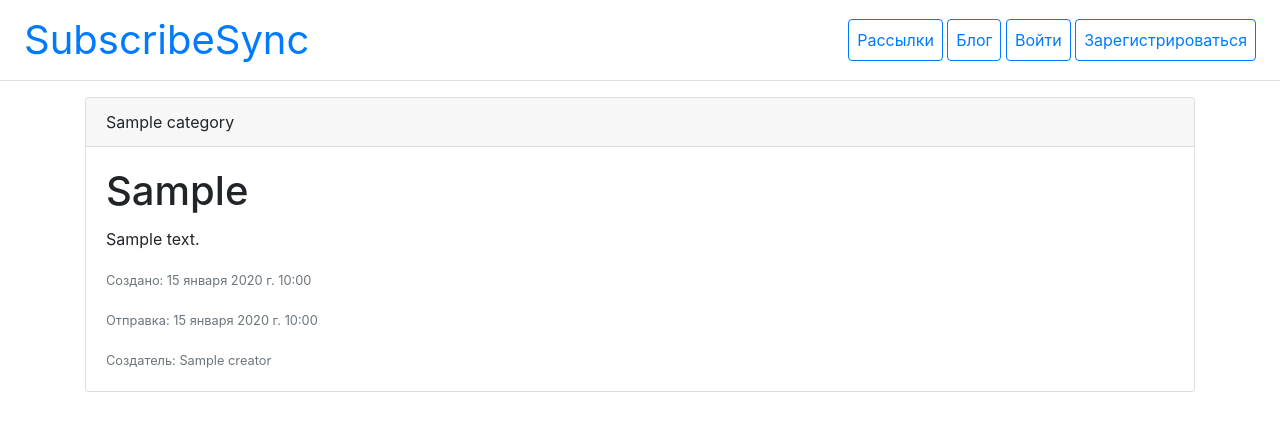
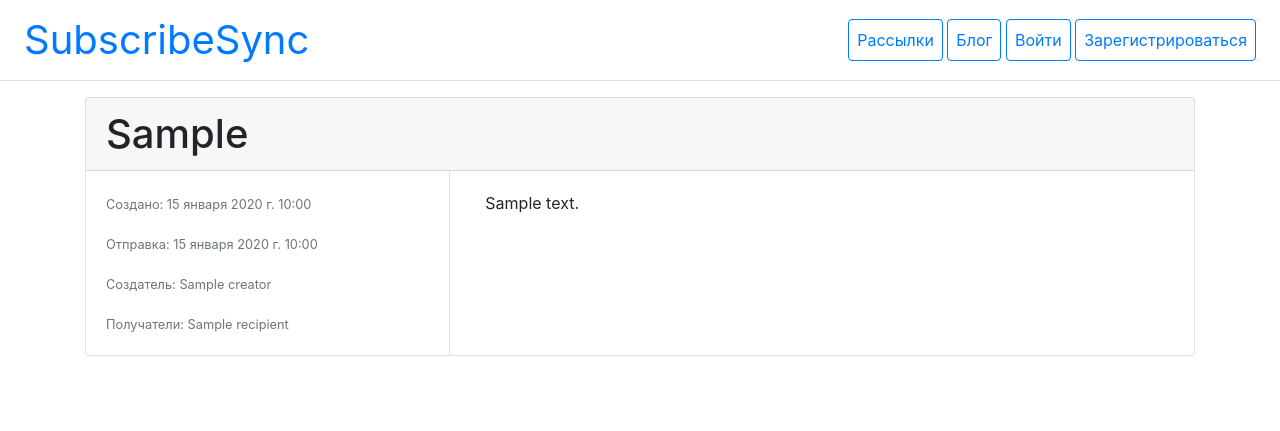
Before and after one commit to RObotiaga/Delayed-mailing, a Django app: template mailing_creation/templates/mailing_creation/newsletter_info.html in a window 1280 px wide. Shown: the top 431 px of the page. Run offline with Django 4.2, Linux system fonts and the light colour scheme; tables that the repository leaves empty hold one stand-in row (values such as "Sample post"); the template is opened without the code that fills it: values that come from a table or form of the project are taken from there, most other values are stand-ins (such as "Sample title", 1, 10 or a date in 2020); data that the repository does not hold is empty; some libraries are stand-ins or nearby versions.

Commit message:
rework newsletter_list.html

```diff
--- a/mailing_creation/admin.py
+++ b/mailing_creation/admin.py
@@ -6,7 +6,7 @@ from .models import Newsletter, NewsletterMessage, NewsletterLog
 
 @admin.register(Newsletter)
 class NewsletterAdmin(admin.ModelAdmin):
-    list_display = ('status', 'creator', 'delivery_time', 'frequency',)
+    list_display = ('status', 'creator', 'delivery_time', 'frequency', 'recipients')
     list_filter = ('creator', 'status', 'frequency')
     search_fields = ('id', 'delivery_time',)
 
--- a/mailing_creation/forms.py
+++ b/mailing_creation/forms.py
@@ -1,11 +1,11 @@
 from django import forms
 from .models import Newsletter, NewsletterMessage
-
+from django.contrib.postgres.fields import ArrayField
 
 class CreateNewsletterForm(forms.ModelForm):
     delivery_time = forms.DateTimeField(widget=forms.widgets.DateInput(attrs={'type': 'datetime-local'}))
     end_delivery_time = forms.DateTimeField(widget=forms.widgets.DateInput(attrs={'type': 'datetime-local'}))
-
+    recipients = ArrayField(forms.CharField(max_length=100), default=list, verbose_name='Получатели')
     class Meta:
         model = Newsletter
         fields = ['delivery_time', 'end_delivery_time', 'frequency', 'recipients']
--- a/mailing_creation/models.py
+++ b/mailing_creation/models.py
@@ -1,4 +1,3 @@
-from django.contrib.auth import get_user_model
 from django.db import models
 from django.conf import settings
 from django.contrib.postgres.fields import ArrayField
@@ -29,7 +28,7 @@ class Newsletter(models.Model):
 
     task_id = models.CharField(max_length=100, blank=True, null=True)
 
-    recipients = ArrayField(models.CharField(max_length=100), default=list)
+    recipients = ArrayField(models.CharField(max_length=100), default=list, verbose_name='Получатели')
 
     def __str__(self):
         return f'Рассылка {self.pk}'
@@ -44,6 +43,7 @@ class Newsletter(models.Model):
             )
         ]
 
+
 class NewsletterMessage(models.Model):
     newsletter = models.ForeignKey(Newsletter, on_delete=models.CASCADE)
     theme = models.CharField(max_length=255)
@@ -55,6 +55,7 @@ class NewsletterMessage(models.Model):
     class Meta:
         verbose_name = 'сообщение'
         verbose_name_plural = 'сообщения'
+
 
 class NewsletterLog(models.Model):
     newsletter = models.ForeignKey(NewsletterMessage, on_delete=models.CASCADE)
--- a/mailing_creation/signals.py
+++ b/mailing_creation/signals.py
@@ -18,7 +18,8 @@ def create_task_on_model_create(sender, instance, created, **kwargs):
             "interval",
             start_date=delivery_time,
             args=[my_model_id],  # Передаем аргументы в функцию my_task
-            seconds=freq[frequency],  # Пример: задача будет выполняться каждый день
+            seconds=freq[frequency],  # Пример: задача будет выполняться каждый день\
+            max_instances=100,
         )
         model.task_id = task.id
         model.save()
--- a/mailing_creation/templates/mailing_creation/newsletter_form.html
+++ b/mailing_creation/templates/mailing_creation/newsletter_form.html
@@ -13,7 +13,7 @@
                     {{ form|crispy }}
                 </div>
             </div>
-            <div class="card col-3">
+            <div class="card col">
                 <div class="card-body">
                     <h4 class="card-title">Создать письмо</h4>
                     {% csrf_token %}
--- a/mailing_creation/templates/mailing_creation/newsletter_info.html
+++ b/mailing_creation/templates/mailing_creation/newsletter_info.html
@@ -3,18 +3,20 @@
 
 {% block content %}
     <div class="card mb-3">
-        <div class="card-header">{{ newsletter.category }}</div>
+        <div class="card-header h1">{{ newsletter_message.theme }}</div>
         <div class="row g-0">
-{#            <div class="col-md-4">#}
-{#                <img class="img-fluid rounded-start" src="{{ newsletter.img }}" alt="{{ newsletter.image }}">#}
-{#            </div>#}
-            <div class="col-md-4">
+            <div class="col-md-4 border-right">
                 <div class="card-body">
-                    <h1 class="card-title">{{ newsletter_message.theme }}</h1>
-                    <p class="card-text">{{ newsletter_message.body }}</p>
                     <p class="card-text"><small class="text-muted">Создано: {{ newsletter.creation_date }}</small></p>
                     <p class="card-text"><small class="text-muted">Отправка: {{ newsletter.delivery_time }}</small></p>
                     <p class="card-text"><small class="text-muted">Создатель: {{ newsletter.creator }}</small></p>
+                    <p class="card-text"><small
+                            class="text-muted">Получатели: {{ newsletter.recipients|join:", " }}</small></p>
+                </div>
+            </div>
+            <div class="col">
+                <div class="card-body ">
+                    <p class="card-text">{{ newsletter_message.body }}</p>
                 </div>
             </div>
         </div>
--- a/mailing_creation/templates/mailing_creation/newsletter_list.html
+++ b/mailing_creation/templates/mailing_creation/newsletter_list.html
@@ -12,12 +12,12 @@
             </div>
         {% endif %}
         {% for newsletter in newsletters %}
-            {% for newsletter_message in newsletter.newslettermessage_set.all %}
+            {% for message in newsletter.newslettermessage_set.all %}
                 <div class="col-4 mb-4">
 
                     <div class="card">
                         <div class="card-header">
-                            <h5 class="card-title">Тема: {{ newsletter_message.theme }}</h5>
+                            <h5 class="card-title">Тема: {{ message.theme }}</h5>
                         </div>
                         <div class="card-body">
                             <p class="card-text {% if newsletter.status == 'completed' %}text-success{% elif newsletter.status == 'running' %}text-warning{% elif newsletter.status == 'paused' %} text-danger {% else %}text-primary{% endif %}">
```
Also changed, not shown: mailing_creation/management/commands/pmail.py (added, +23 -0 lines), mailing_creation/views.py (+5 -4 lines).
